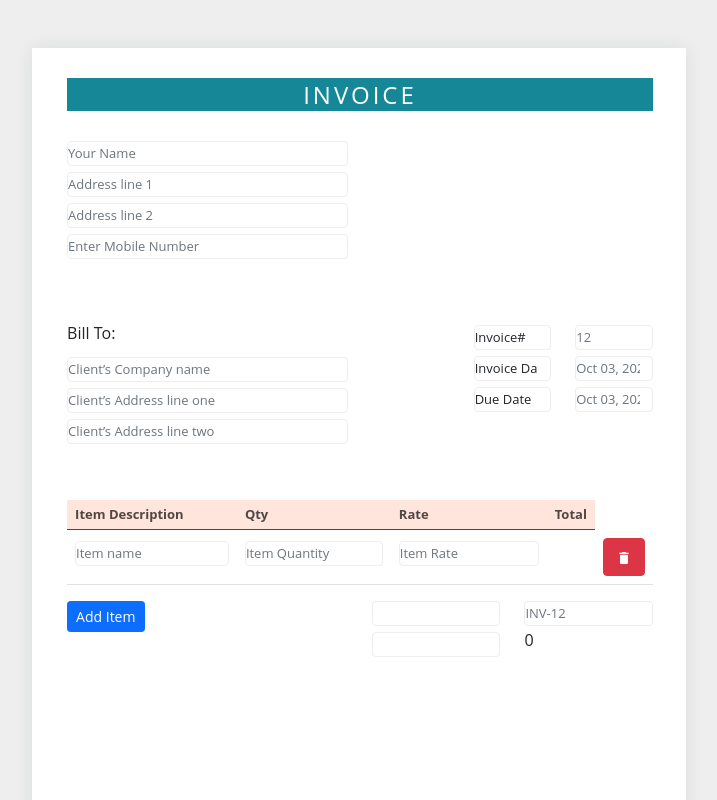
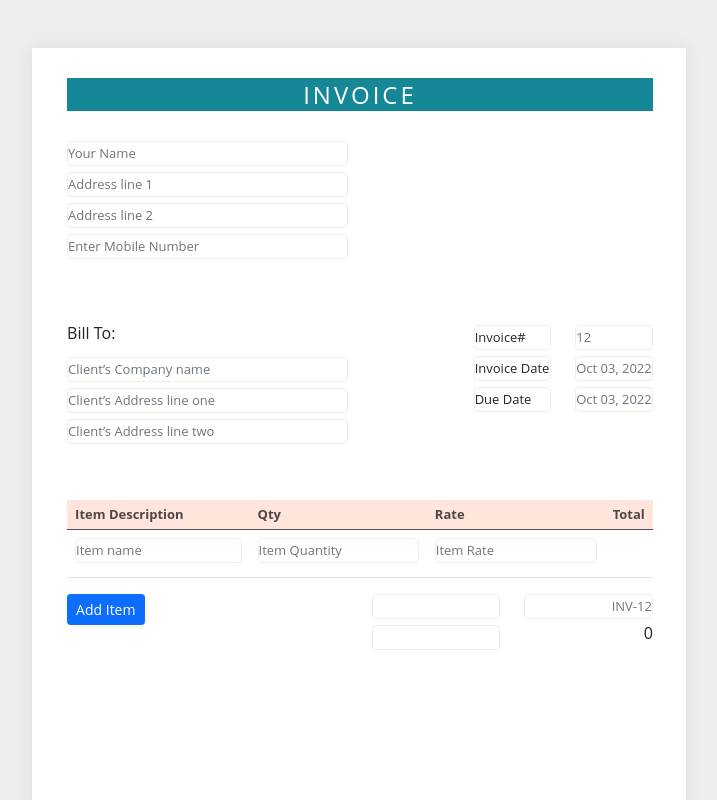
Before and after one commit to praveshpal02/invoice-maker, a React (Create React App) app: page / in a window 1280 px wide. Shown: the top 800 px of the page, without its empty margins (281-998 px from the left). Built offline with nearby package versions, Linux system fonts and the light colour scheme.

Commit message:
new validation added

```diff
--- a/src/pages/invoice-page/InvoicePage.js
+++ b/src/pages/invoice-page/InvoicePage.js
@@ -7,7 +7,7 @@ function InvoicePage() {
     <div className="col-sm-8 m-auto">
                 <div className="row">
                     <div className="col-lg-10 m-auto">
-                      <Invoice />
+                      <Invoice key="1" />
                     </div>
                 </div>
             </div>
--- a/src/pages/invoice-page/style.css
+++ b/src/pages/invoice-page/style.css
@@ -15,6 +15,7 @@
     border-color: transparent;
     border: 1px solid #eee;
     padding-left: 0px;
+    padding-right: 0;
 }
 
 .invoice-temp .form-control:focus {
@@ -84,3 +85,27 @@
 .items-table thead th:last-child {
     text-align: right;
 }
+.items-table tr {
+    position: relative;
+}
+.items-table tr:hover .d-btn{
+    visibility: visible;
+    opacity: 1;
+}
+.items-table tr .d-btn {
+    visibility: hidden;
+    opacity: 0;
+    padding: 1px 2px;
+    line-height: 1;
+    top: 9px;
+    position: relative;
+    font-size: 15px;
+}
+.table .btn-td {
+    position: absolute;
+    border: 0px;
+    padding: 0px;
+}
+.text-right{
+    text-align: right;
+}
```
